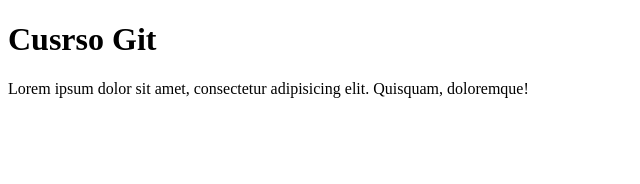
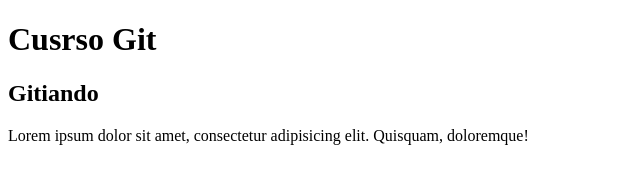
Before and after one commit to Cawesi/projeto_01, a plain HTML site: page index.html in a window 1280 px wide. Shown: the whole page, without its empty margins (0-640 px from the left). Drawn offline with Linux system fonts and the light colour scheme.

Commit message:
Adicionado subtitulo

```diff
--- a/index.html
+++ b/index.html
@@ -8,6 +8,8 @@
 <body>
     <h1>Cusrso Git</h1>
 
+    <h2>Gitiando</h2>
+
     <p>Lorem ipsum dolor sit amet, consectetur adipisicing elit. Quisquam, doloremque!</p>
 </body>
 </html>
```
